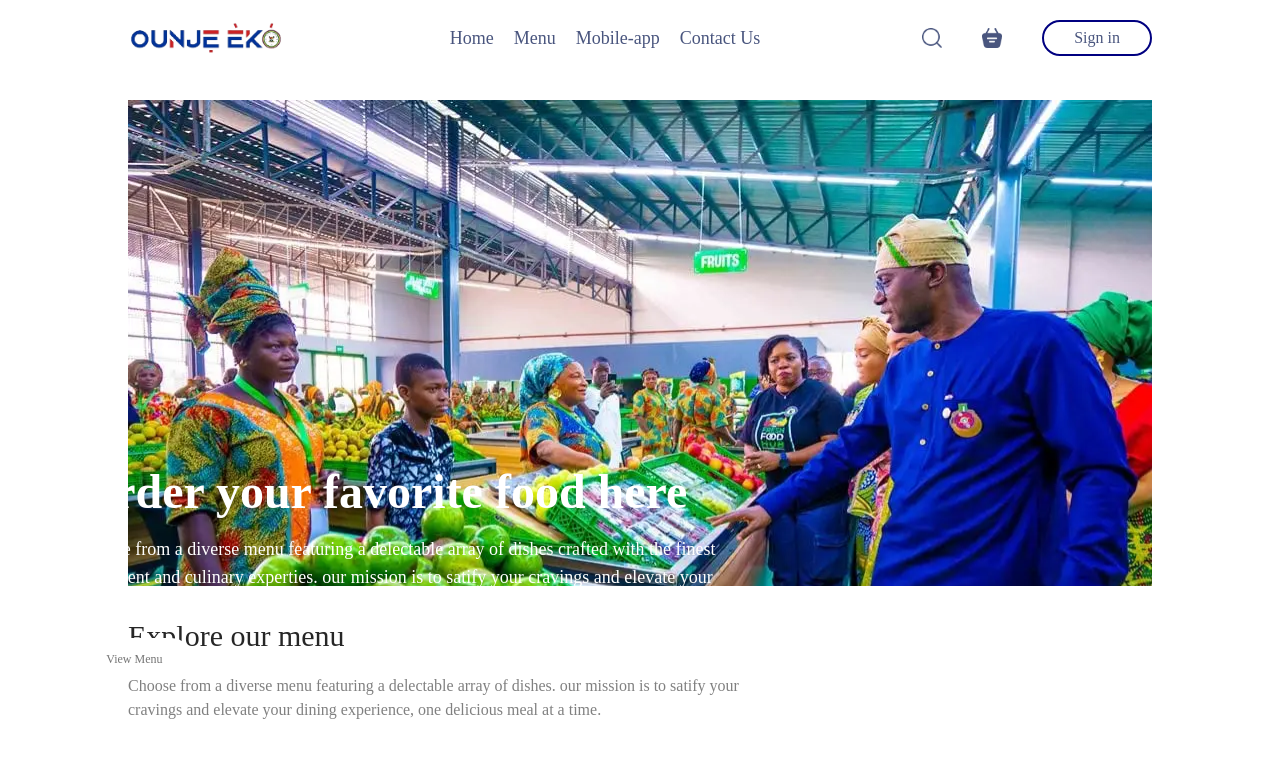
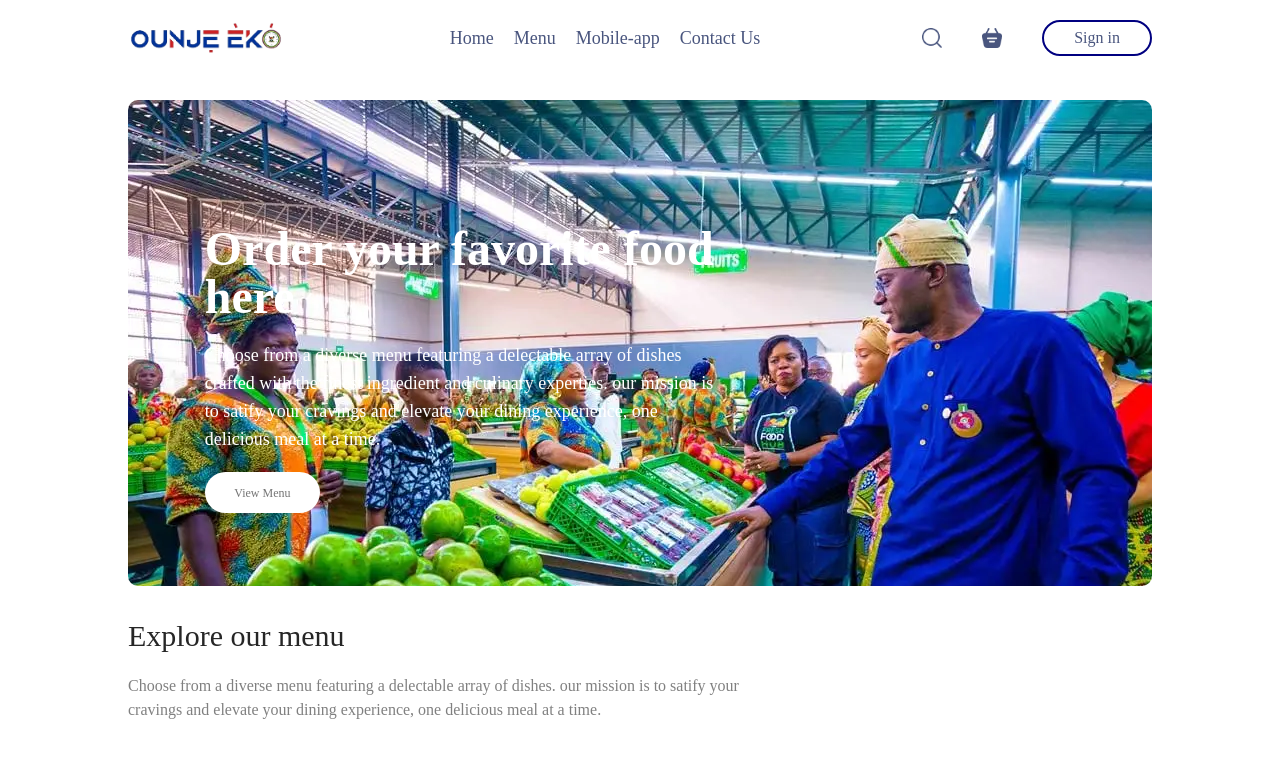
Before and after one commit to Olajaye/ounjeeko-frontend, a React (Vite) app in the folder frontend/: page / in a window 1280 px wide. Shown: the top 760 px of the page. Built offline with nearby package versions, Linux system fonts and the light colour scheme; no server answers; a web font is replaced by a local one.

Commit message:
updating header

```diff
--- a/frontend/src/Component/Header/Header.jsx
+++ b/frontend/src/Component/Header/Header.jsx
@@ -5,7 +5,7 @@ import { fadeIn } from "../../utils/motion"
 
 const Header = () => {
   return (
-    <header className="h-[38vw] mt-4 mb-5 my-0 sm:my-8 mx-auto bg-headerImg">
+    <header className="header h-[38vw] mt-4 mb-5 my-0 sm:my-8 mx-auto bg-headerImg">
       <motion.div
         variants={fadeIn}
         initial="hidden"
```
